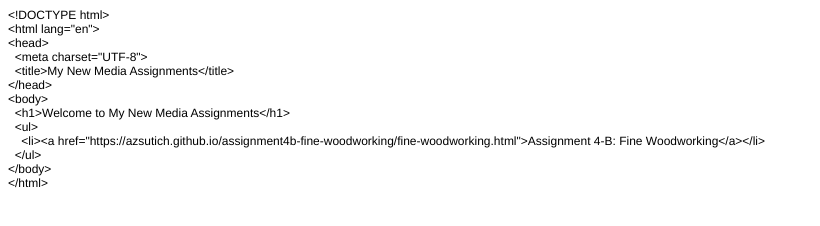
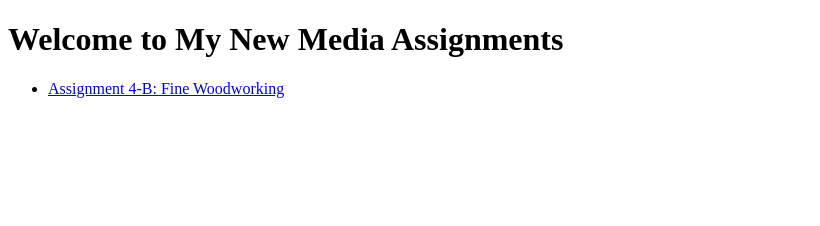
Before and after one commit to azsutich/Assignment-4b, a plain HTML site: page index.html in a window 1280 px wide. Shown: the whole page, without its empty margins (0-820 px from the left). Drawn offline with Linux system fonts and the light colour scheme.

Commit message:
index.html

```diff
--- a/index.html
+++ b/index.html
@@ -1,28 +1,13 @@
-<!DOCTYPE html PUBLIC "-//W3C//DTD HTML 4.01//EN" "http://www.w3.org/TR/html4/strict.dtd">
-<html>
+<!DOCTYPE html>
+<html lang="en">
 <head>
-  <meta http-equiv="Content-Type" content="text/html; charset=utf-8">
-  <meta http-equiv="Content-Style-Type" content="text/css">
-  <title></title>
-  <meta name="Generator" content="Cocoa HTML Writer">
-  <meta name="CocoaVersion" content="2113.3">
-  <style type="text/css">
-    p.p1 {margin: 0.0px 0.0px 0.0px 0.0px; font: 12.0px Helvetica}
-  </style>
+  <meta charset="UTF-8">
+  <title>My New Media Assignments</title>
 </head>
 <body>
-<p class="p1">&lt;!DOCTYPE html&gt;</p>
-<p class="p1">&lt;html lang="en"&gt;</p>
-<p class="p1">&lt;head&gt;</p>
-<p class="p1"><span class="Apple-converted-space">  </span>&lt;meta charset="UTF-8"&gt;</p>
-<p class="p1"><span class="Apple-converted-space">  </span>&lt;title&gt;My New Media Assignments&lt;/title&gt;</p>
-<p class="p1">&lt;/head&gt;</p>
-<p class="p1">&lt;body&gt;</p>
-<p class="p1"><span class="Apple-converted-space">  </span>&lt;h1&gt;Welcome to My New Media Assignments&lt;/h1&gt;</p>
-<p class="p1"><span class="Apple-converted-space">  </span>&lt;ul&gt;</p>
-<p class="p1"><span class="Apple-converted-space">    </span>&lt;li&gt;&lt;a href="https://azsutich.github.io/assignment4b-fine-woodworking/fine-woodworking.html"&gt;Assignment 4-B: Fine Woodworking&lt;/a&gt;&lt;/li&gt;</p>
-<p class="p1"><span class="Apple-converted-space">  </span>&lt;/ul&gt;</p>
-<p class="p1">&lt;/body&gt;</p>
-<p class="p1">&lt;/html&gt;</p>
+  <h1>Welcome to My New Media Assignments</h1>
+  <ul>
+    <li><a href="fine-woodworking.html">Assignment 4-B: Fine Woodworking</a></li>
+  </ul>
 </body>
 </html>
```
